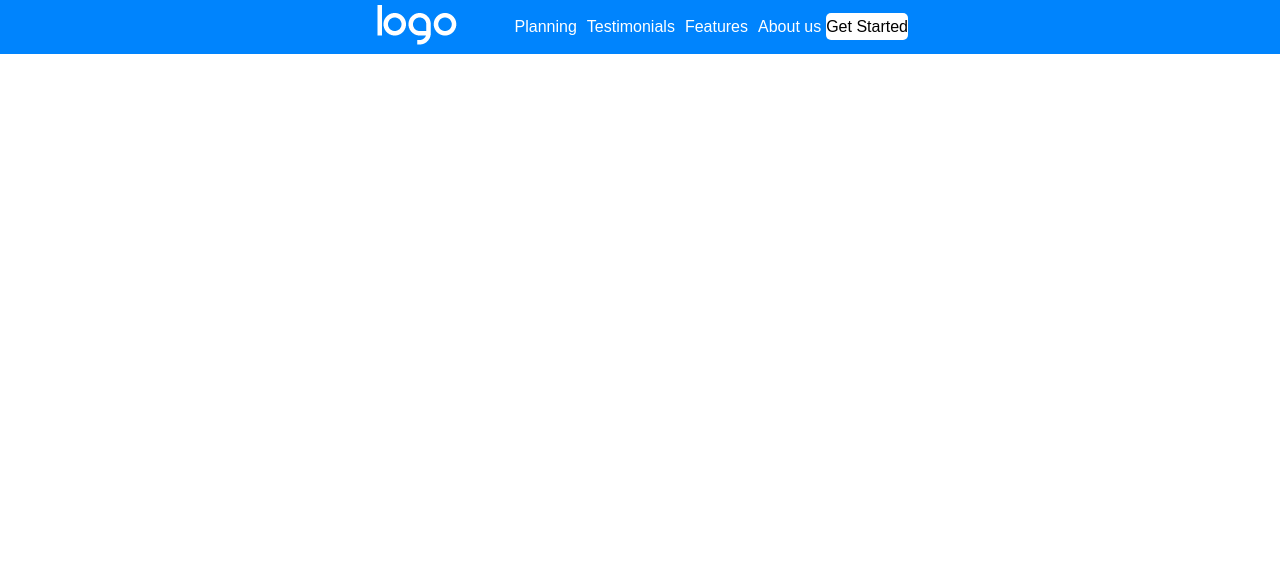
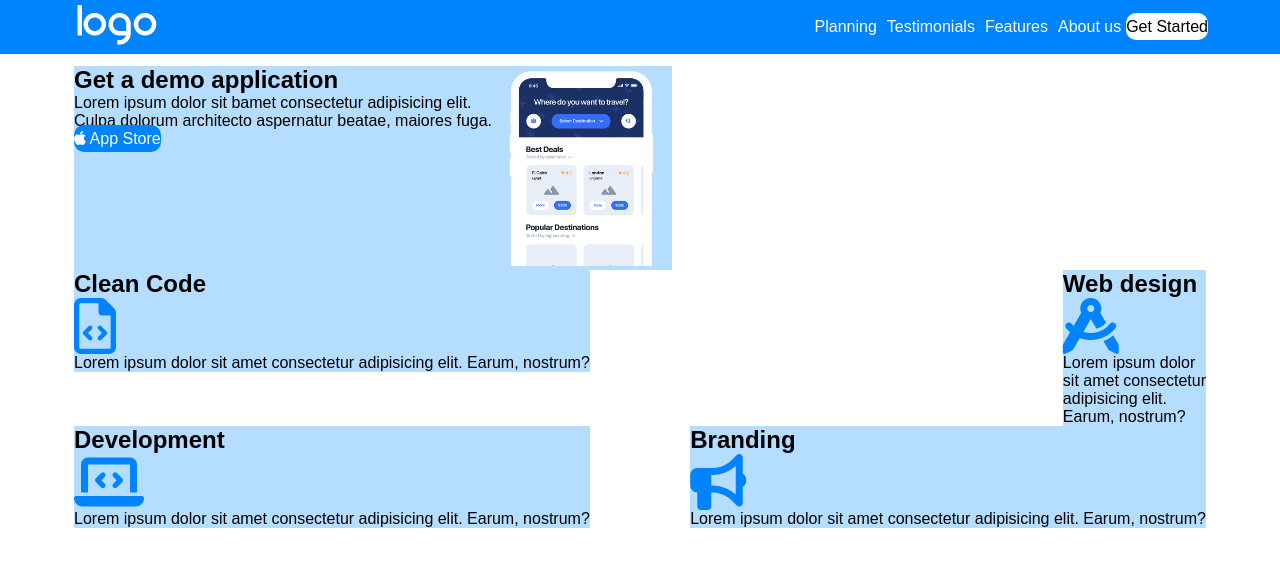
Before and after one commit to 1alberto994/-htmlcss-responsive-layout, a plain HTML site: page index.html in a window 1280 px wide. Drawn offline with Linux system fonts and the light colour scheme.

Commit message:
bozza prima sezione del main

```diff
--- a/index.html
+++ b/index.html
@@ -7,11 +7,8 @@
     <title>Responsive Layout</title>
     <link rel="stylesheet" href="style.css">
     <link rel="stylesheet" href="https://cdnjs.cloudflare.com/ajax/libs/font-awesome/6.2.1/css/all.min.css" integrity="sha512-MV7K8+y+gLIBoVD59lQIYicR65iaqukzvf/nwasF0nqhPay5w/9lJmVM2hMDcnK1OnMGCdVK+iQrJ7lzPJQd1w==" crossorigin="anonymous" referrerpolicy="no-referrer" />
-    <!-- <i class="fa-solid fa-bullhorn"></i> -->
-    <!-- <i class="fa-regular fa-file-code"></i> -->
-    <!-- <i class="fa-solid fa-laptop-code"></i> -->
-    <!-- <i class="fa-solid fa-compass-drafting"></i> -->
 </head>
+<!-- INIZIO HEADER -->
 <header>
     <div class="container">
         <div class="flex-header">
@@ -51,6 +48,65 @@
 
     </div>
 </header>
+<!-- FINE HEADER -->
+
+<!-- INIZIO MAIN -->
+<main>
+    <section class="first">
+        <div class="container">
+            <div class="cards">
+                <div class="card blocco-unico">
+                    <div class="sotto-container">
+                        <h2>
+                            Get a demo application
+                        </h2>
+                        <p>Lorem ipsum dolor sit  bamet consectetur adipisicing elit. <br> Culpa dolorum architecto aspernatur beatae, maiores fuga.</p>
+                        <a class="menù button-2" href="">
+                            <i class="fa-brands fa-apple"></i>
+                            App Store
+                        </a>
+
+                    </div>
+                    <div class="sotto-container">
+                        <img class="phone" src="img/phone.png" alt="phone">
+                    </div>
+                </div>
+                <div class="card">
+                    <div class="sotto-container">
+                        <h2>Clean Code</h2>
+                        <i class="fa-regular fa-file-code option"></i>
+                        <p>Lorem ipsum dolor  sit amet consectetur  adipisicing elit.  Earum, nostrum?</p>
+
+                    </div>
+                </div>
+                <div class="card">
+                    <div class="sotto-container">
+                        <h2>Web design</h2>
+                        <i class="fa-solid fa-compass-drafting option"></i>
+                        <p>Lorem ipsum dolor <br> sit amet consectetur <br> adipisicing elit. <br> Earum, nostrum?</p>
+
+                    </div>
+                </div>
+                <div class="card">
+                    <div class="sotto-container">
+                        <h2>Development</h2>
+                        <i class="fa-solid fa-laptop-code option"></i>
+                        <p>Lorem ipsum dolor sit amet consectetur adipisicing elit. Earum, nostrum?</p>
+
+                    </div>
+                </div>
+                <div class="card">
+                    <div class="sotto-container">
+                        <h2>Branding</h2>
+                        <i class="fa-solid fa-bullhorn option"></i>
+                        <p>Lorem ipsum dolor sit amet consectetur adipisicing elit. Earum, nostrum?</p>
+
+                    </div>
+                </div>
+            </div>
+        </div>
+    </section>
+</main>
 <body>
 
 </body>
--- a/style.css
+++ b/style.css
@@ -10,7 +10,7 @@ header{
     background-color: #0084FD;
 }
 .container{
-    max-width: 600px;
+    max-width: 1200px;
     margin: 0 auto;
     padding: 0 2rem;
 }
@@ -36,6 +36,43 @@ header{
 .button{
     color: black;
     background-color: white;
-    border-radius: 5px;
+    border-radius: 10px;
     padding: 5px 0;
 }
+.button-2{
+    background-color: #0084FD;
+    border-radius: 10px;
+    padding: 5px 0;
+}
+.sotto-container{
+    background-color: #b5ddff;
+}
+.phone{
+    height:200px;
+}
+.option{
+    font-size: 3.5rem;
+    color: #0084FD;
+}
+.first{
+    padding: 10px 0;
+}
+.cards{
+    display: flex;
+    justify-content: space-between;
+    flex-wrap: wrap;
+    margin: 0 -0.75rem;
+    padding: 2px ;
+}
+.blocco-unico{
+    display: flex;
+}
+
+.first .cards .card{
+    width: calc(100%/3)-1.5rem;
+    margin-left: 0.75rem;
+    margin-right: 0.75rem;
+}
+.first .cards .card:first-child{
+    width: calc((100%/3)*2)-1.5rem;
+}
```
